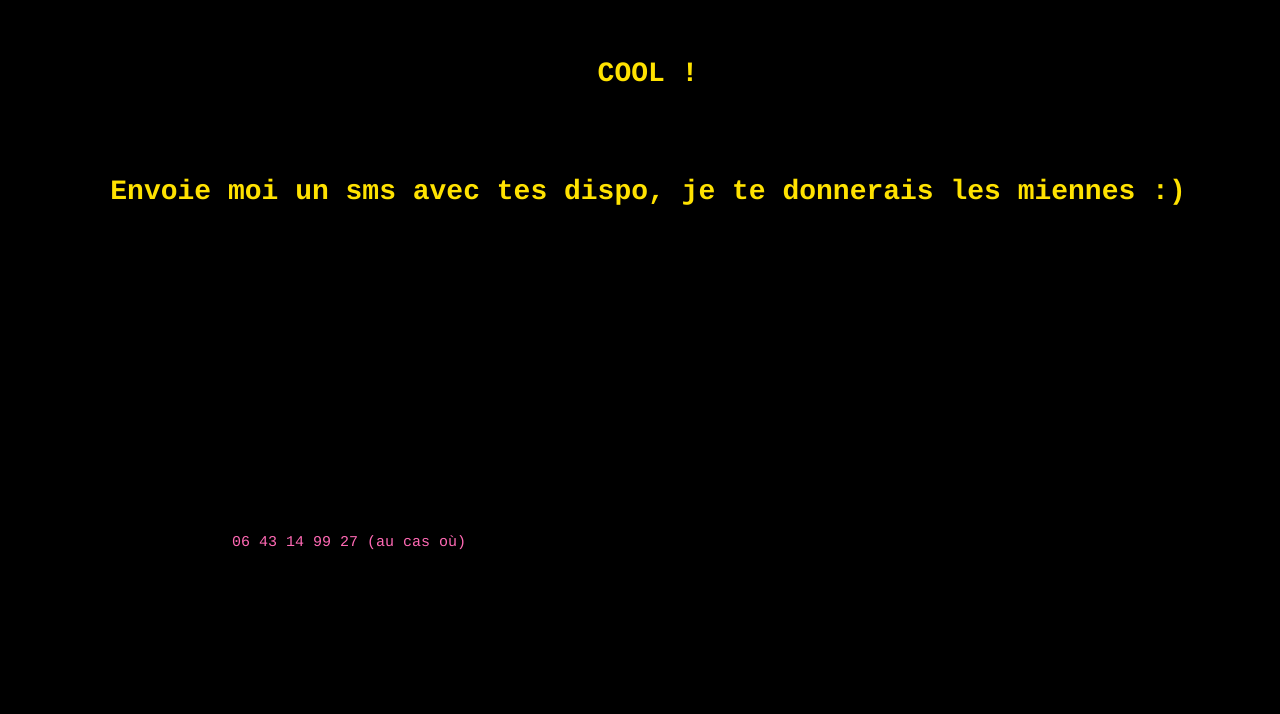
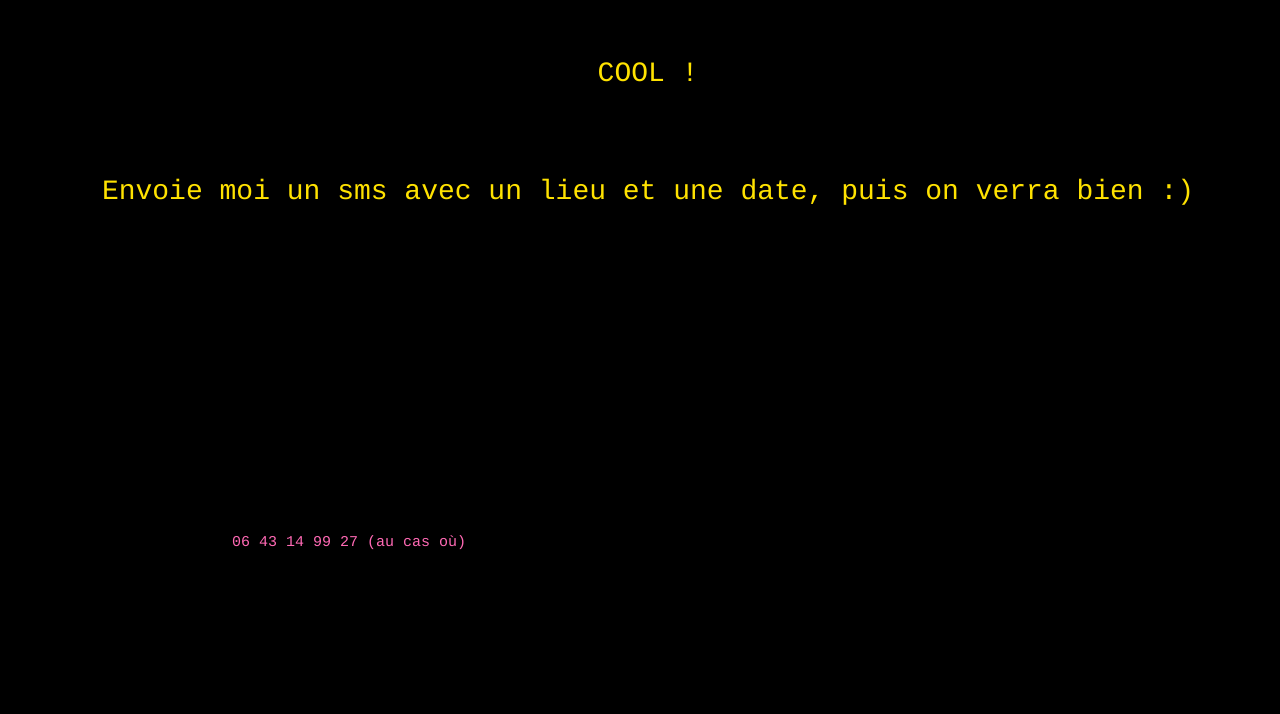
Before and after one commit to gabicyclette/hey, a plain HTML site: page yes.html in a window 1280 px wide. Shown: the top 714 px of the page. Drawn offline with Linux system fonts and the light colour scheme.

Commit message:
Update yes.html

```diff
--- a/yes.html
+++ b/yes.html
@@ -3,7 +3,7 @@
 <style type="text/css">
 body {
 	font-family: courier;
-	font-weight: bold;
+	font-weight: lighter;
 	font-size: 28px;
 	color: #ffe200;
 	text-align: center;
@@ -33,7 +33,7 @@ body {
 <body>
 
 <p>COOL !</p><br>
-<p> Envoie moi un sms avec tes dispo, je te donnerais les miennes :)</p><br><br><br><br>
+<p> Envoie moi un sms avec un lieu et une date, puis on verra bien :)</p><br><br><br><br>
 <p class="num">06 43 14 99 27 (au cas où)</p>
 </body>
 
```
